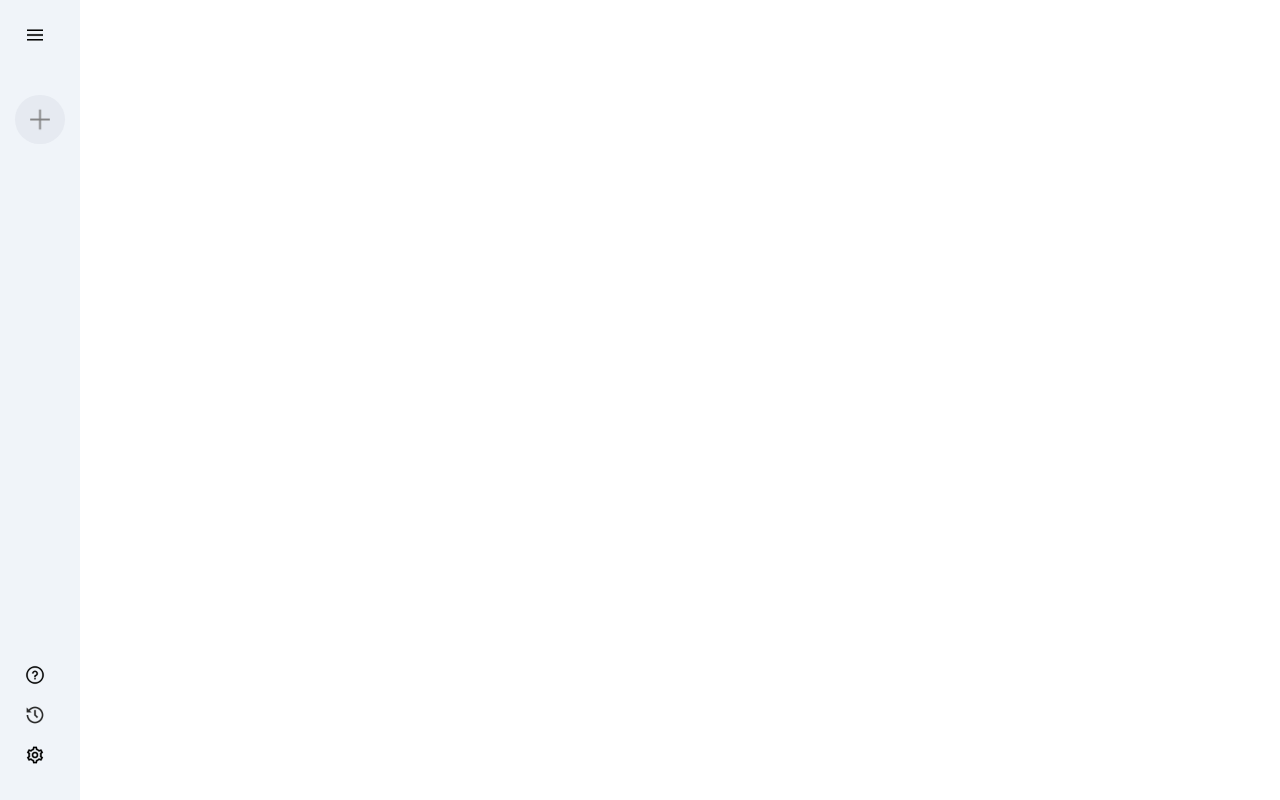
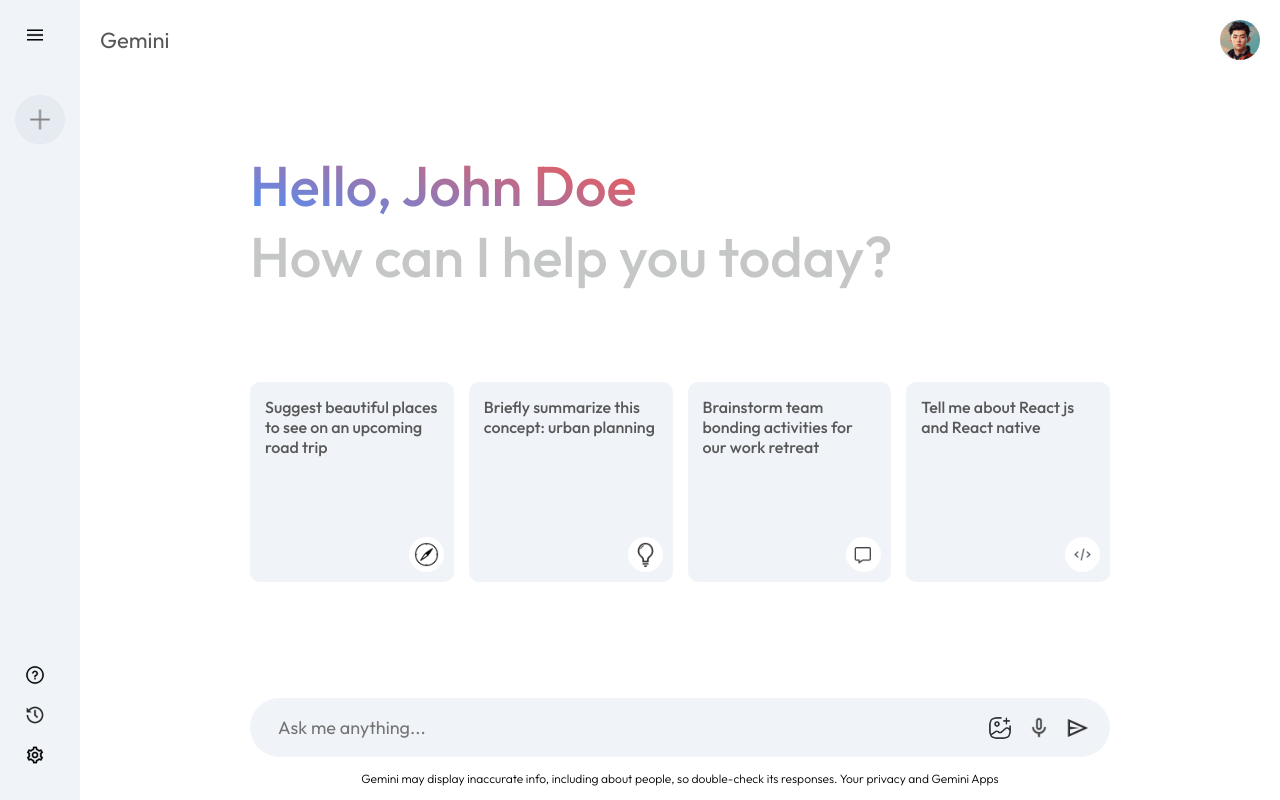
Before and after one commit to Waioot/gemini-clone, a React (Vite) app: page / in a window 1280 px wide. Built offline with nearby package versions, Linux system fonts and the light colour scheme.

Commit message:
完成对话主界面布局

```diff
--- a/src/App.jsx
+++ b/src/App.jsx
@@ -1,10 +1,11 @@
+import Main from './components/Main/Main';
 import Sidebar from './components/Sidebar/Sidebar';
 import './index.css';
-
 const App = () => {
   return (
     <>
       <Sidebar />
+      <Main />
     </>
   );
 };
--- /dev/null
+++ b/src/components/Main/Main.css
@@ -0,0 +1,123 @@
+.main {
+  min-height: 100vh;
+  width: 100%;
+  flex: 1;
+  padding-bottom: 15vh;
+}
+
+.main .nav {
+  display: flex;
+  justify-content: space-between;
+  align-items: center;
+  font-size: 22px;
+  padding: 20px;
+  color: #585858;
+}
+
+.main .nav img {
+  width: 40px;
+  height: 40px;
+  border-radius: 50%;
+}
+
+.main .main-container {
+  max-width: 900px;
+  margin: auto;
+}
+
+.main .greet {
+  margin: 50px 0;
+  font-size: 56px;
+  font-weight: 500;
+  color: #c4c7c5;
+  padding: 20px;
+}
+
+.main .greet span {
+  background: linear-gradient(16deg, #4b90ff, #ff5546);
+  background-clip: text;
+  -webkit-background-clip: text;
+  -webkit-text-fill-color: transparent;
+}
+
+.main .cards {
+  display: grid;
+  grid-template-columns: repeat(auto-fill, minmax(180px, 1fr));
+  gap: 15px;
+  padding: 20px;
+}
+
+.main .card {
+  height: 200px;
+  padding: 15px;
+  background-color: #f0f4f9;
+  border-radius: 10px;
+  position: relative;
+  cursor: pointer;
+}
+
+.main .card img {
+  position: absolute;
+  bottom: 10px;
+  right: 10px;
+  width: 35px;
+  background-color: #fff;
+  border-radius: 20px;
+  padding: 5px;
+}
+
+.main .card p {
+  font-size: 16px;
+  font-weight: 500;
+  color: #585858;
+}
+
+.main .card:hover {
+  background-color: #dfe4ea;
+}
+
+.main-bottom {
+  position: absolute;
+  bottom: 0;
+  width: 100%;
+  max-width: 900px;
+  padding: 0 20px;
+  margin: auto;
+}
+
+.search-box {
+  display: flex;
+  align-items: center;
+  justify-content: space-between;
+  gap: 20px;
+  background-color: #f0f4f9;
+  border-radius: 50px;
+  padding: 10px 20px;
+}
+
+.search-box img {
+  width: 24px;
+  cursor: pointer;
+}
+
+.search-box input {
+  flex: 1;
+  background: transparent;
+  border: none;
+  outline: none;
+  font-size: 18px;
+  padding: 8px;
+}
+
+.search-box div {
+  display: flex;
+  align-items: center;
+  gap: 15px;
+}
+
+.main .bottom-info {
+  font-size: 12px;
+  margin: 14px 0;
+  text-align: center;
+  font-weight: 300;
+}
--- /dev/null
+++ b/src/components/Main/Main.jsx
@@ -0,0 +1,57 @@
+import { assets } from '../../assets/assets';
+import './Main.css';
+
+export const Main = () => {
+  return (
+    <div className='main'>
+      <div className='nav'>
+        <p>Gemini</p>
+        <img src={assets.user_icon} alt='user' />
+      </div>
+
+      <div className='main-container'>
+        <div className='greet'>
+          <p>
+            <span>Hello, John Doe</span>
+          </p>
+          <p>How can I help you today?</p>
+        </div>
+        <div className='cards'>
+          <div className='card'>
+            <p>Suggest beautiful places to see on an upcoming road trip</p>
+            <img src={assets.compass_icon} alt='card' />
+          </div>
+          <div className='card'>
+            <p>Briefly summarize this concept: urban planning</p>
+            <img src={assets.bulb_icon} alt='card' />
+          </div>
+          <div className='card'>
+            <p>Brainstorm team bonding activities for our work retreat</p>
+            <img src={assets.message_icon} alt='card' />
+          </div>
+          <div className='card'>
+            <p>Tell me about React js and React native</p>
+            <img src={assets.code_icon} alt='card' />
+          </div>
+        </div>
+
+        <div className='main-bottom'>
+          <div className='search-box'>
+            <input type='text' placeholder='Ask me anything...' />
+            <div>
+              <img src={assets.gallery_icon} alt='gallery' />
+              <img src={assets.mic_icon} alt='mic' />
+              <img src={assets.send_icon} alt='send' />
+            </div>
+          </div>
+          <p className='bottom-info'>
+            Gemini may display inaccurate info, including about people, so
+            double-check its responses. Your privacy and Gemini Apps
+          </p>
+        </div>
+      </div>
+    </div>
+  );
+};
+
+export default Main;
```
